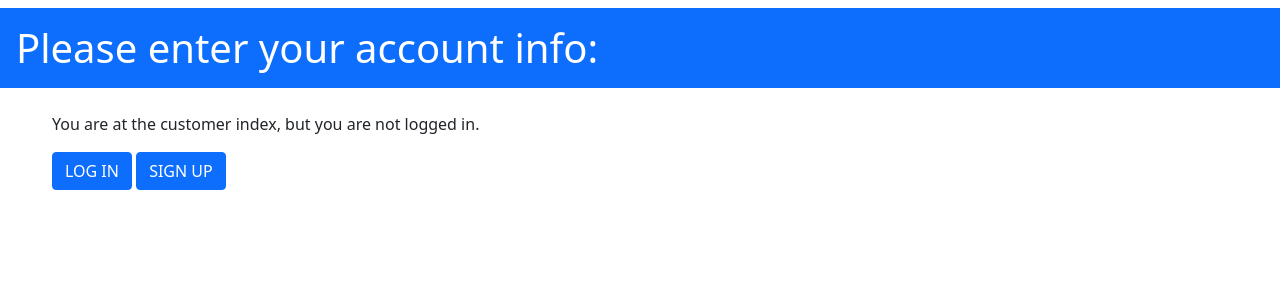
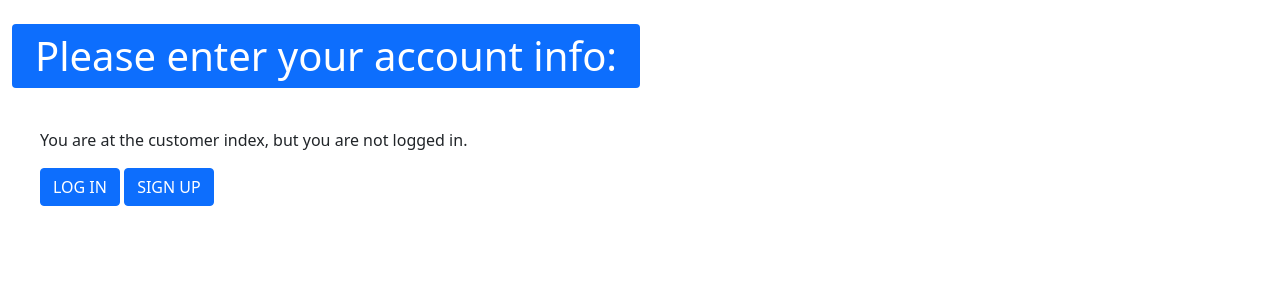
Before and after one commit to MadisonLifeAgent/TrashCollectorRepo, a Django app: template trash_collector/customers/templates/customers/create.html in a window 1280 px wide. Shown: the top 300 px of the page. Run offline with Django 3.2, Linux system fonts and the light colour scheme; the template is opened without the code that fills it, so the values that code supplies are empty.

Commit message:
updated styling for base.html and employee index.html

```diff
--- a/trash_collector/templates/base.html
+++ b/trash_collector/templates/base.html
@@ -18,10 +18,10 @@
     {% if group.name == "Customers" %}
     <!--  <p>Customer Account</p>   -->
         <!--- Customer Navigation Bar -->
+        <div class="container-fluid col-sm-12">
+          <div class="row">
             <nav class="navbar navbar-expand-lg navbar-light bg-success">
-          <div class="container-fluid m-1">
-            <div class="row col-sm-12">
-            <ul class="nav navbar-nav col-sm-8">
+                <ul class="nav navbar-nav col-sm">
                   <li class="nav-item nav-item-hover p-2 text-uppercase">
                     <a class="text-decoration-none text-white" href="{% url 'customers:index' %}">Home</a>
                   </li>
@@ -37,20 +37,22 @@
                   <li class="nav-item p-2 text-uppercase">
                     <a class="text-decoration-none text-white" href="{% url 'customers:special_pickup_date' %}">Add Pickup</a>
                   </li>
-              <li class="nav-item p-2 text-uppercase position-absolute end-0 me-1">
+                  <li class="nav-item p-2 text-uppercase position-absolute end-0">
                     <a class="text-decoration-none text-white" href="{% url 'logout' %}">Log Out</a>
                   </li>
                 </ul>
+            </nav>
+
 
           </div>
         </div>
-        </nav>
 
     <!-- If an employee go here -->
     {% elif group.name == "Employees" %}
+    <div class="container-fluid col-sm-12">
+      <div class="row">
         <nav class="navbar navbar-expand-lg navbar-light bg-success">
-      <div class="container-fluid m-1">
-        <div class="row col-sm-12">
+
           <ul class="nav navbar-nav col-sm-8">
             <li class="nav-item p-2 text-uppercase">
               <a class="text-decoration-none text-white" href="{% url 'employees:index' %}">Employee Home</a>
@@ -68,23 +70,19 @@
               <a class="text-decoration-none text-white" href="{% url 'logout' %}">Log Out</a>
             </li>
           </ul>
+        </nav>
       </div>
     </div>
-    </nav>
 
     {% endif %}
   {% endfor %}
 {% endif %}
   <main>
-    <div class="container-fluid">
-      <div class="row">
-        <h1 class="bg-primary mt-2 p-3 text-white col-sm">{% block header %} {% endblock %}</h1>
-      </div>
+    <div class="container-fluid col-sm-12 me-3">
+          <h1 class="bg-primary p-2 text-white text-center col-sm-6 rounded mt-4 mb-4">{% block header %} {% endblock %}</h1>
 
-      <div class="container-fluid">
         {% block content %}
         {% endblock %}
-      </div>
     </div>
 
   </main>
```
Also changed, not shown: trash_collector/employees/templates/employees/index.html (+24 -12 lines). Lines whose indentation alone changed are shown as unchanged.
